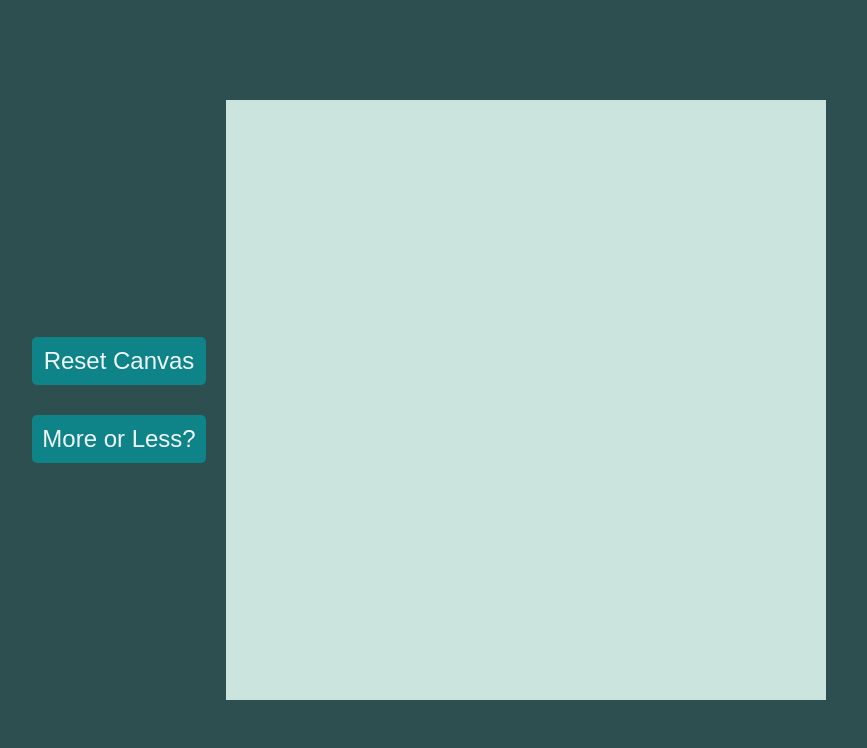
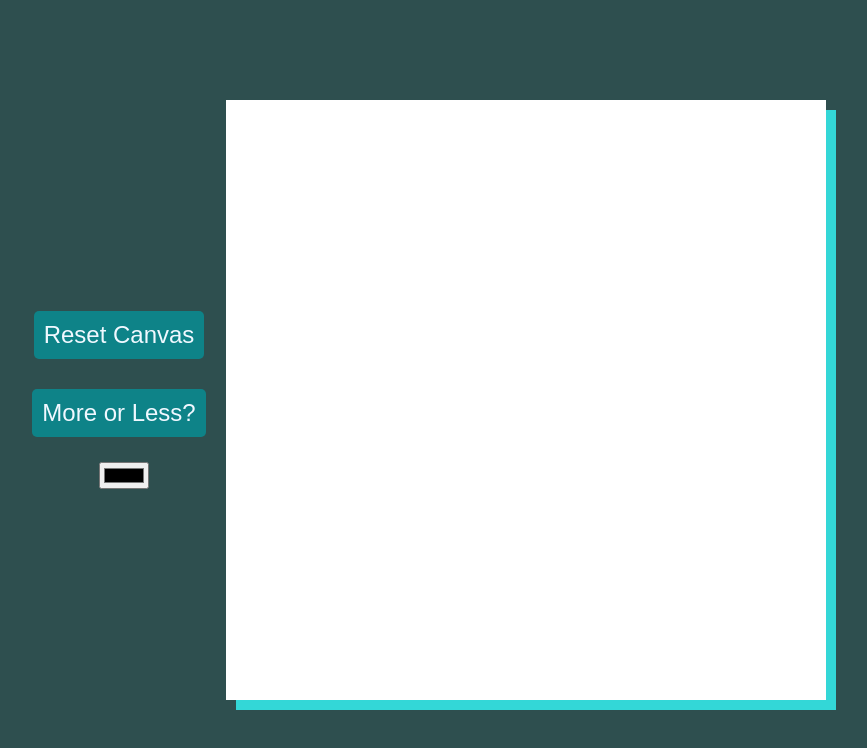
Before and after one commit to BeneMee/etch-a-sketch, a plain HTML site: page index.html in a window 1280 px wide. Both pictures are taken after a click on the button "Reset Canvas". Shown: the whole page, without its empty margins (211-1078 px from the left). Drawn offline with Linux system fonts and the light colour scheme.

Commit message:
add styling

```diff
--- a/app.js
+++ b/app.js
@@ -14,6 +14,11 @@ let gridCols = gridComputed
 let gridCells = gridRows * gridCols;
 let drawState = false;
 const btn = document.querySelector("#btn");
+const colorWheel = document.querySelector("#colorwheel");
+let bgColor = gridComputed.getPropertyValue("background-color");
+
+
+let color = colorWheel.value;
 
 window.onload = createDivs();
 
@@ -49,12 +54,14 @@ function createDivs() {
 
     div.addEventListener("mouseenter", (e) => {
       if (drawState) {
-        e.target.style.backgroundColor = "black";
+        color = colorWheel.value;
+        e.target.style.backgroundColor = color;
       }
     });
 
     div.addEventListener("mousedown", (e) => {
-      e.target.style.backgroundColor = "black";
+        color = colorWheel.value;
+      e.target.style.backgroundColor = color;
     });
   }
 }
@@ -64,7 +71,7 @@ function createDivs() {
 function resetCanvas() {
   let allDivs = document.querySelectorAll(".griditem");
   for (let i = 0; i < allDivs.length; i++) {
-    allDivs[i].style.backgroundColor = "#CBE4DE";
+    allDivs[i].style.backgroundColor = bgColor;
   }
 }
 
@@ -95,3 +102,5 @@ rasterBtn.addEventListener("click", () => {
     alert("pls enter a number smaller than 100!");
 
 });
+
+//Change color of "pencil"
--- a/index.html
+++ b/index.html
@@ -12,6 +12,7 @@
     <div class="btn-wrapper">
       <button id="btn">Reset Canvas</button>
       <button id="raster-button">More or Less?</button>
+      <input type="color" name="colorwheel" id="colorwheel">
     </div>
     <div class="container"></div>
   </body>
--- a/style.css
+++ b/style.css
@@ -9,16 +9,17 @@ body {
 
 .container {
     display: grid;
-    background-color: #99ced0;
+    background-color: #ffffff;
     height: 600px;
     width: 600px;
     grid-template-columns:repeat(16, 1fr);
     grid-template-rows: repeat(16, 1fr);
     gap: 0px;
+    box-shadow: 10px 10px rgb(51, 215, 215);
 }
 
 .griditem {
-    background-color: #CBE4DE;
+    background-color: #ffffff;
 }
 
 #btn {
@@ -39,6 +40,7 @@ body {
 .btn-wrapper {
     display: flex;
     flex-direction: column;
+    align-items: center;
 }
 
 #raster-button {
@@ -55,3 +57,9 @@ body {
 #raster-button:hover {
     background-color: #619a9c;
 }
+
+#colorwheel {
+    font-size: 1.5rem;
+    margin-top: 25px;
+    margin-right: 10px;
+}
```
